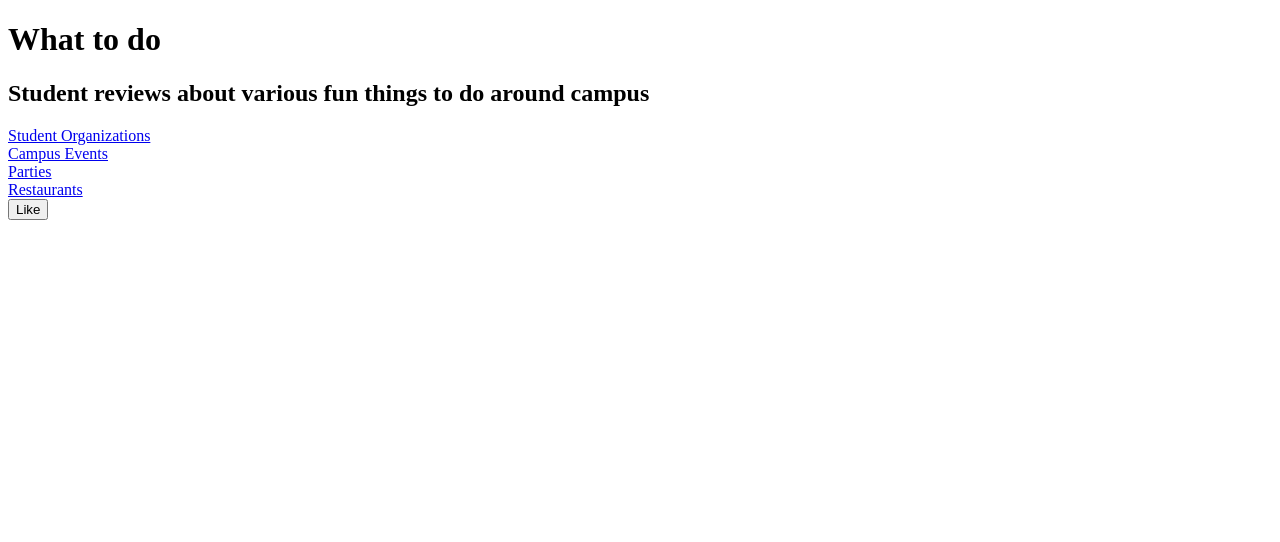
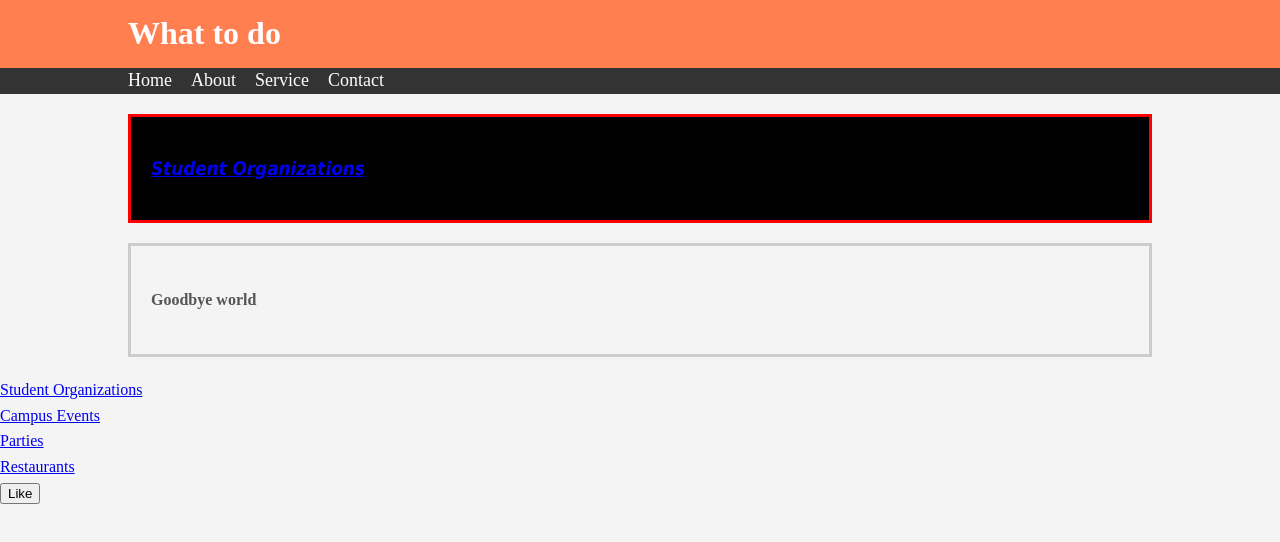
Before and after one commit to CyberGuy99/HackTogether2019, a plain HTML site: page public/index.html in a window 1280 px wide. Drawn offline with nearby package versions, Linux system fonts and the light colour scheme; files whose address does not match are found by name.

Commit message:
Added css file

```diff
--- /dev/null
+++ b/public/CSS/style.css
@@ -0,0 +1,70 @@
+body{
+	background-color:#f4f4f4;
+	color:#555555;
+
+	line-height: 1.6em;
+	margin:0;
+}
+
+.container{
+	width:80%;
+	margin:auto;
+	overflow:hidden;
+}
+
+.header-container{
+	width:80%;
+	margin: auto;
+	overflow:hidden;
+}
+
+#main-header{
+	background-color:coral;
+	color:#fff;
+}
+
+#navbar{
+	background-color:#333;
+	color:white;
+}
+
+#navbar ul{
+	padding :0;
+	list-style: none;
+}
+
+#navbar li{
+	display:inline;
+}
+
+#navbar a{
+	color:#fff;
+	text-decoration: none;
+	font-size:18px;
+	padding-right:15px;
+}
+
+.box-1{
+	background-color: black;
+	color:#fff;
+
+	border: 3px red solid;
+
+	padding:20px;
+
+	margin: 20px 0;
+
+	}
+
+.box-1 h3{
+	font-family:Tahoma;
+	font-weight:800;
+	font-style:italic;
+	text-decoration: bold;
+}
+
+.box-2{
+	border:3px solid #ccc;
+	padding:20px;
+	margin:20px 0;
+}
--- a/public/index.html
+++ b/public/index.html
@@ -4,17 +4,42 @@
 		<meta charset="utf-8">
 		<meta name="viewport" content="width=device-width, initial-scale=1, shrink-to-fit=no">
 		<title>What to do</title>
+		<link rel="stylesheet" type="text/css" href="CSS/style.css">
 	</head>
 
 	<body>
-		<header>
-			<h1>
-				<span class="title">What to do</span>
-			</h1>
-			<h2>
-				<span class = "welcome">Student reviews about various fun things to do around campus</span>
-			</h2>
-		</header>
+		<header id="main-header">
+			<div class ="header-container">
+				<h1>
+					<span class="title">What to do</span>
+				</h1>
+
+			</header>
+
+			<nav id="navbar">
+				<div class ="header-container">
+					<u1>
+						<li><a href="#">Home</a></li>
+						<li><a href="#">About</a></li>
+						<li><a href="#">Service</a></li>
+						<li><a href="#">Contact</a></li>
+					</ul>
+				</div>
+			</nav>
+
+		<div class ="container">
+			<div class ="box-1">
+				<h3>
+					<a class="link" href="/orgs">Student Organizations </a><br>
+				</h3>
+			</div>
+
+			<div class ="box-2">
+				<h4>
+					Goodbye world
+				</h4>
+			</div>
+		</div>
 
 		<section class="organizations">
 			<a class="link" href="/orgs">Student Organizations </a><br>
```
